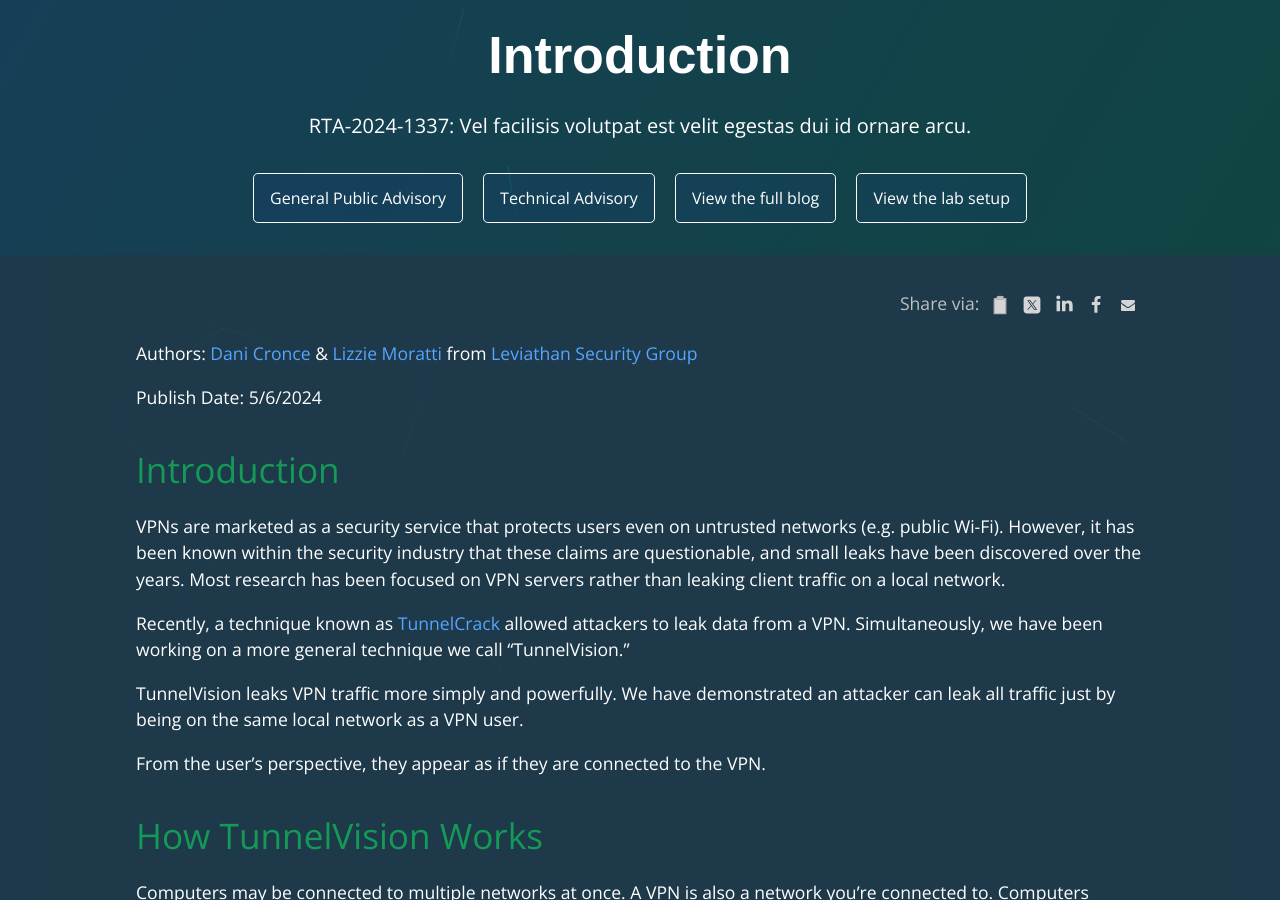
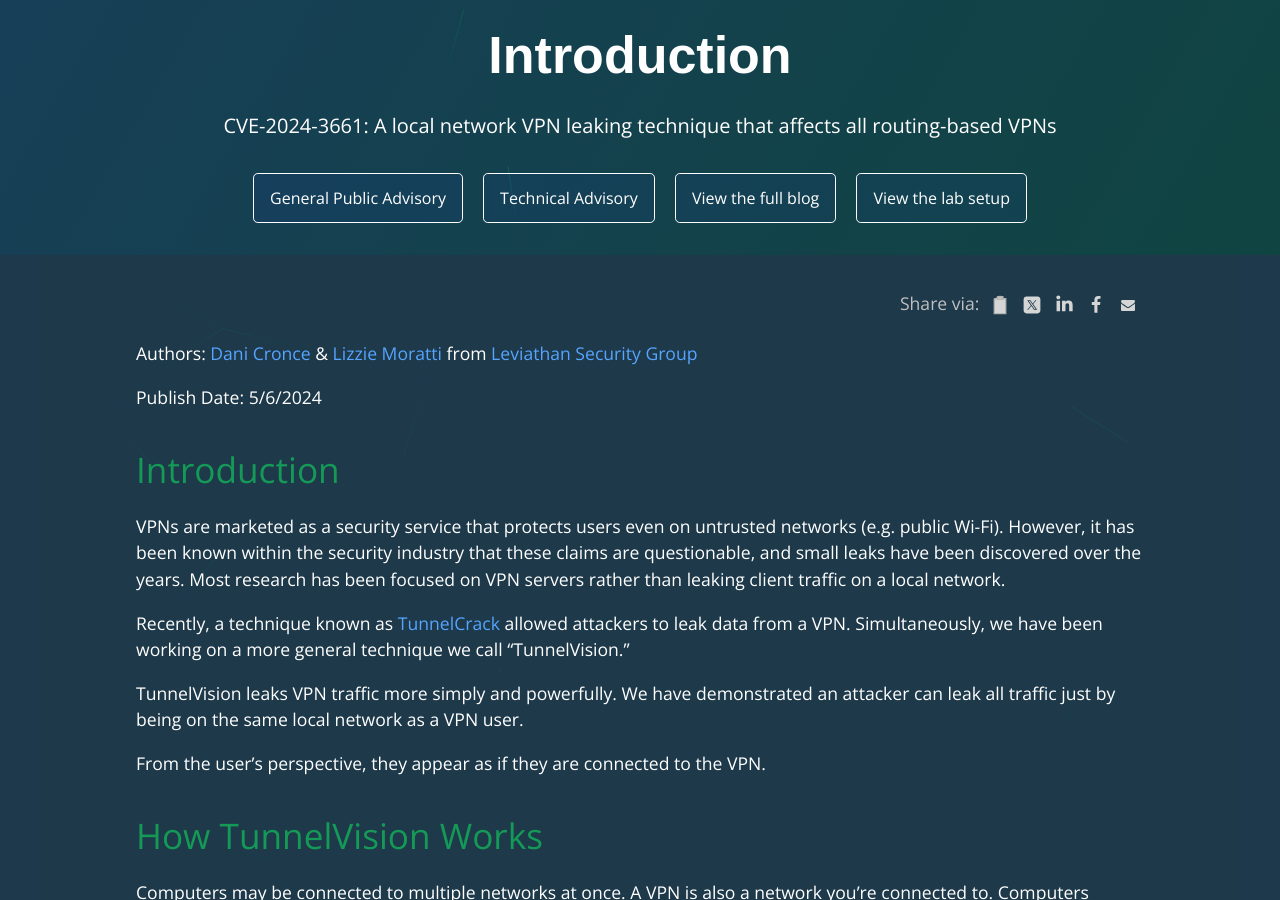
Before and after one commit to lmoratti/tunnelvisionbug, a Jekyll site: the page built from index.md, in a window 1280 px wide and 900 px high. Built offline with Jekyll 4.4.1, drawn with Linux system fonts in a browser that asks for light colours; our own code applies the rules of GitHub Pages for plain Markdown files.

Commit message:
Update _config.yml

```diff
--- a/_config.yml
+++ b/_config.yml
@@ -1,5 +1,5 @@
 title: TunnelVision
-description: "RTA-2024-1337: Vel facilisis volutpat est velit egestas dui id ornare arcu."
+description: "CVE-2024-3661: A local network VPN leaking technique that affects all routing-based VPNs"
 show_downloads: true
 google_analytics: G-6JTRL0ZRGQ
 theme: jekyll-theme-cayman
```
